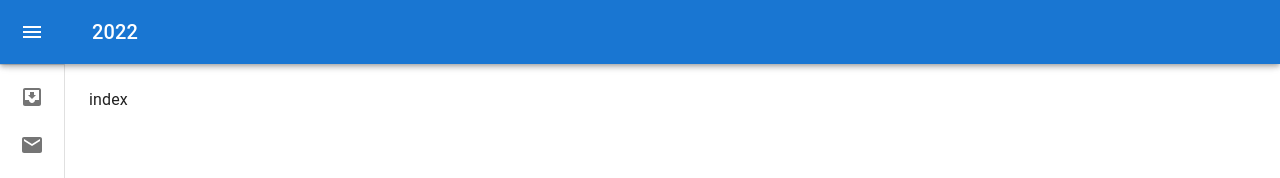
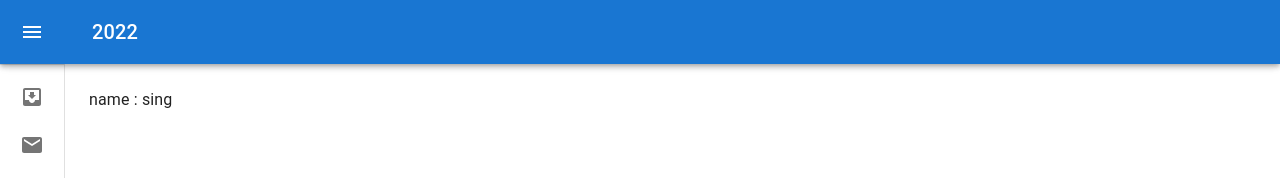
Before and after one commit to sing3demons/next-stock-2022, a Next.js app: page / in a window 1280 px wide. Shown: the top 178 px of the page. Built offline with nearby package versions, Linux system fonts and the light colour scheme.

Commit message:
:sparkles: use redux

```diff
--- a/pages/index.tsx
+++ b/pages/index.tsx
@@ -1,14 +1,16 @@
 import React from 'react'
 import Layout from '@/components/Layout/Layout'
+import { useSelector } from 'react-redux'
 
 type Props = {}
 
-const index = (props: Props) => {
+const Index = (props: Props) => {
+  const userSelector = useSelector((store: any) => store.user)
   return (
     <Layout>
-      <div>index</div>
+      <div>name : {userSelector.username}</div>
     </Layout>
   )
 }
 
-export default index
+export default Index
--- a/store/slices/userSlice.ts
+++ b/store/slices/userSlice.ts
@@ -10,14 +10,15 @@ interface UserState {
   user?: User
 }
 
+const name = 'user'
 const initialState: UserState = {
-  username: '',
+  username: 'sing',
   accessToken: '',
   isAuthenticated: false,
   isAuthenticating: true,
   user: undefined,
 }
+const reducers = {}
 
-const userSlice = createSlice({ name: 'user', initialState: {}, reducers: {} })
-
+const userSlice = createSlice({ name, initialState, reducers })
 export default userSlice.reducer
```
